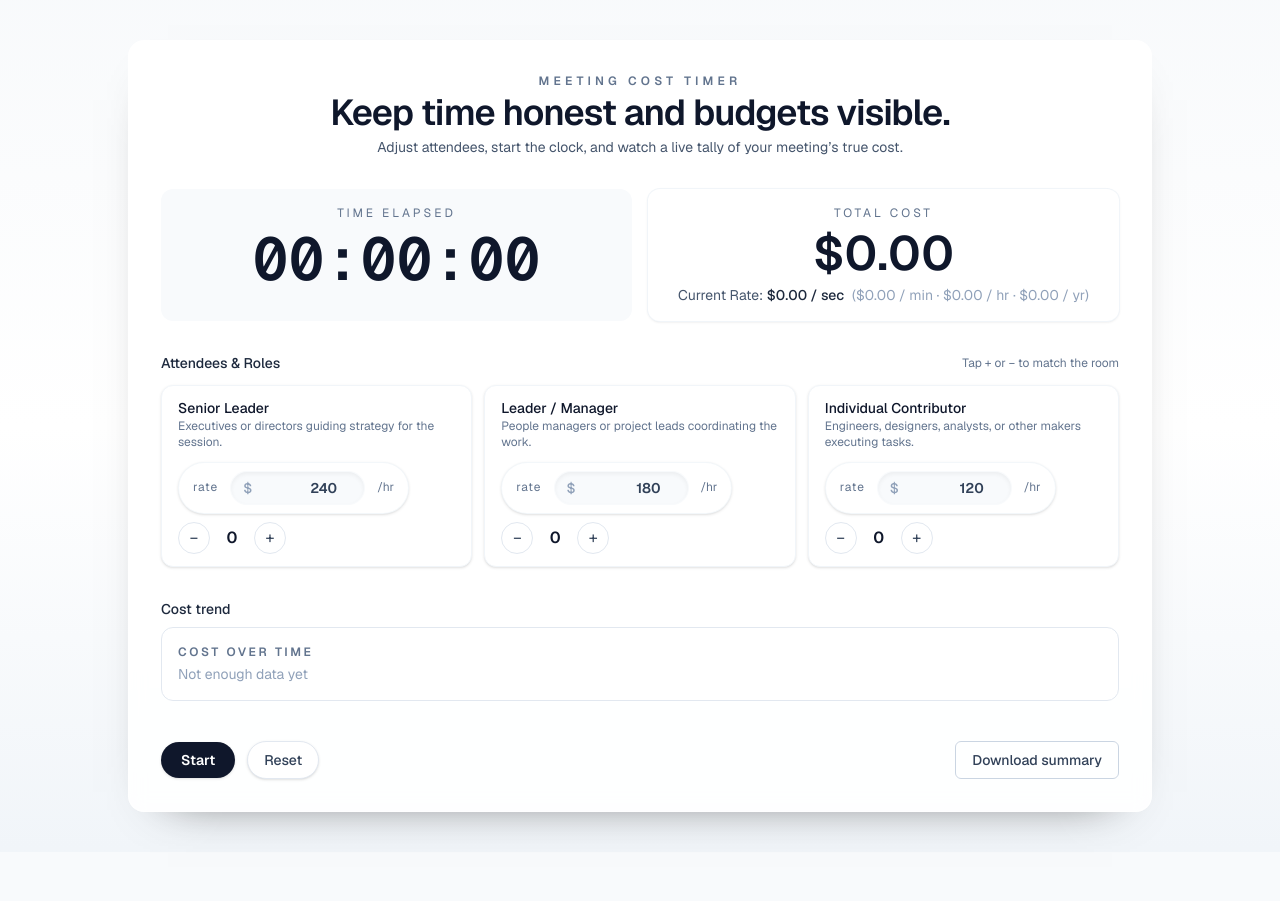
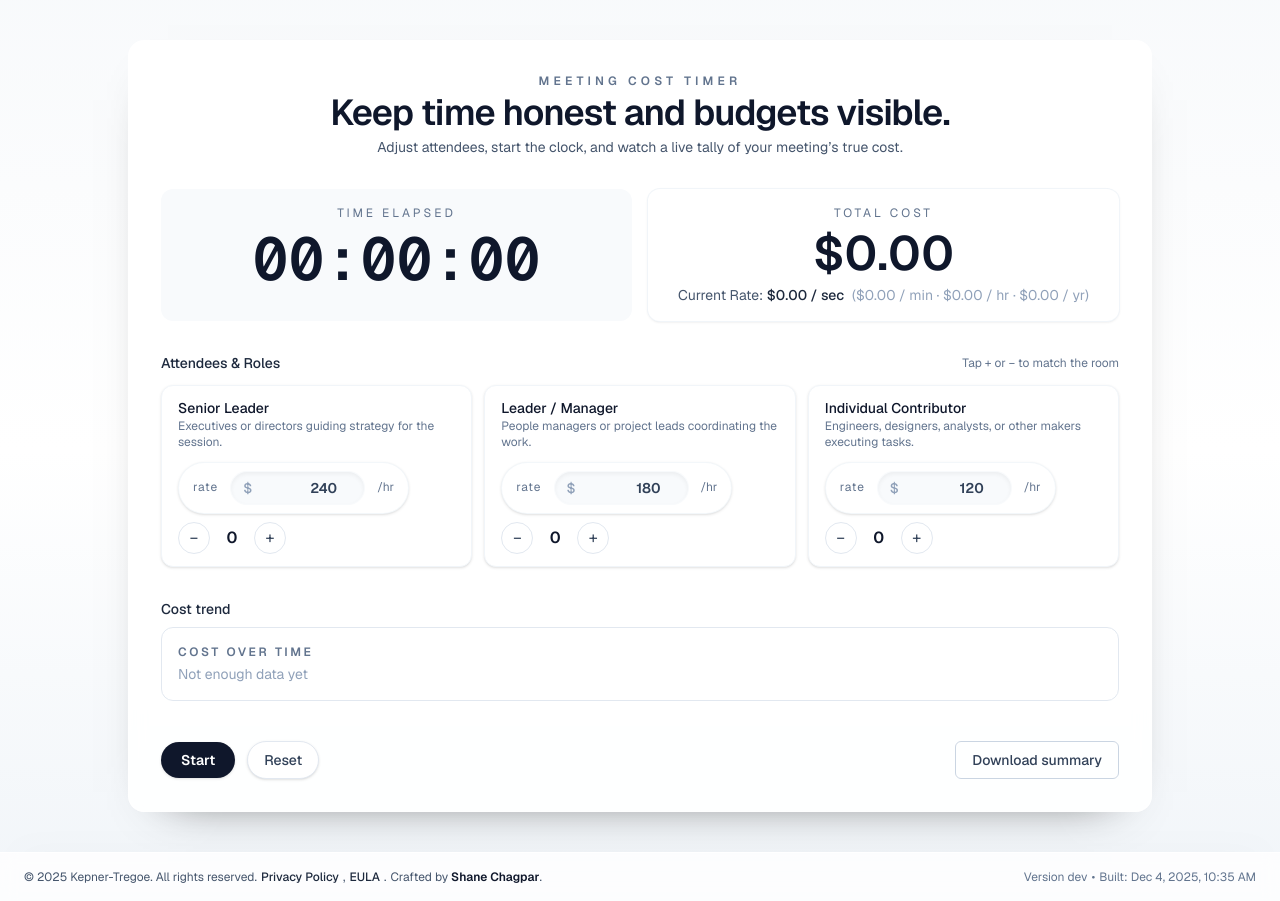
Before and after one commit to MajorIncident/meetingtimer, a Next.js app: page / in a window 1280 px wide. Before the commit the page ends 852 px from the top, so only its background shows below. Built offline with nearby package versions, Linux system fonts and the light colour scheme.

Commit message:
Add footer with attribution

```diff
--- a/src/app/page.tsx
+++ b/src/app/page.tsx
@@ -2,8 +2,50 @@ import { MeetingTimerShell } from "@/components/MeetingTimerShell";
 
 export default function Home() {
   return (
-    <div className="flex min-h-screen items-center justify-center bg-gradient-to-b from-slate-50 via-white to-slate-100 px-4 py-10">
-      <MeetingTimerShell />
+    <div className="flex min-h-screen flex-col bg-gradient-to-b from-slate-50 via-white to-slate-100">
+      <main className="flex flex-1 items-center justify-center px-4 py-10">
+        <MeetingTimerShell />
+      </main>
+
+      <footer className="border-t border-white/70 bg-white/80 px-6 py-4 text-xs text-slate-600 shadow-[0_-12px_30px_-24px_rgba(0,0,0,0.6)] backdrop-blur">
+        <div className="flex flex-col items-center gap-1 text-center sm:flex-row sm:items-center sm:justify-between sm:text-left">
+          <div className="space-x-1">
+            <span>© 2025 Kepner-Tregoe. All rights reserved.</span>
+            <a
+              href="#"
+              className="font-medium text-slate-800 underline-offset-4 hover:text-slate-900 hover:underline"
+            >
+              Privacy Policy
+            </a>
+            <span>,</span>
+            <a
+              href="#"
+              className="font-medium text-slate-800 underline-offset-4 hover:text-slate-900 hover:underline"
+            >
+              EULA
+            </a>
+            <span>.</span>
+            <span>
+              Crafted by
+              <a
+                href="https://www.linkedin.com/in/shanechagpar"
+                target="_blank"
+                rel="noreferrer"
+                className="font-semibold text-slate-900 underline-offset-4 hover:underline"
+              >
+                {" "}
+                Shane Chagpar
+              </a>
+              .
+            </span>
+          </div>
+          <div className="text-slate-500">
+            <span>Version dev</span>
+            <span className="mx-1">•</span>
+            <span>Built: Dec 4, 2025, 10:35 AM</span>
+          </div>
+        </div>
+      </footer>
     </div>
   );
 }
```
